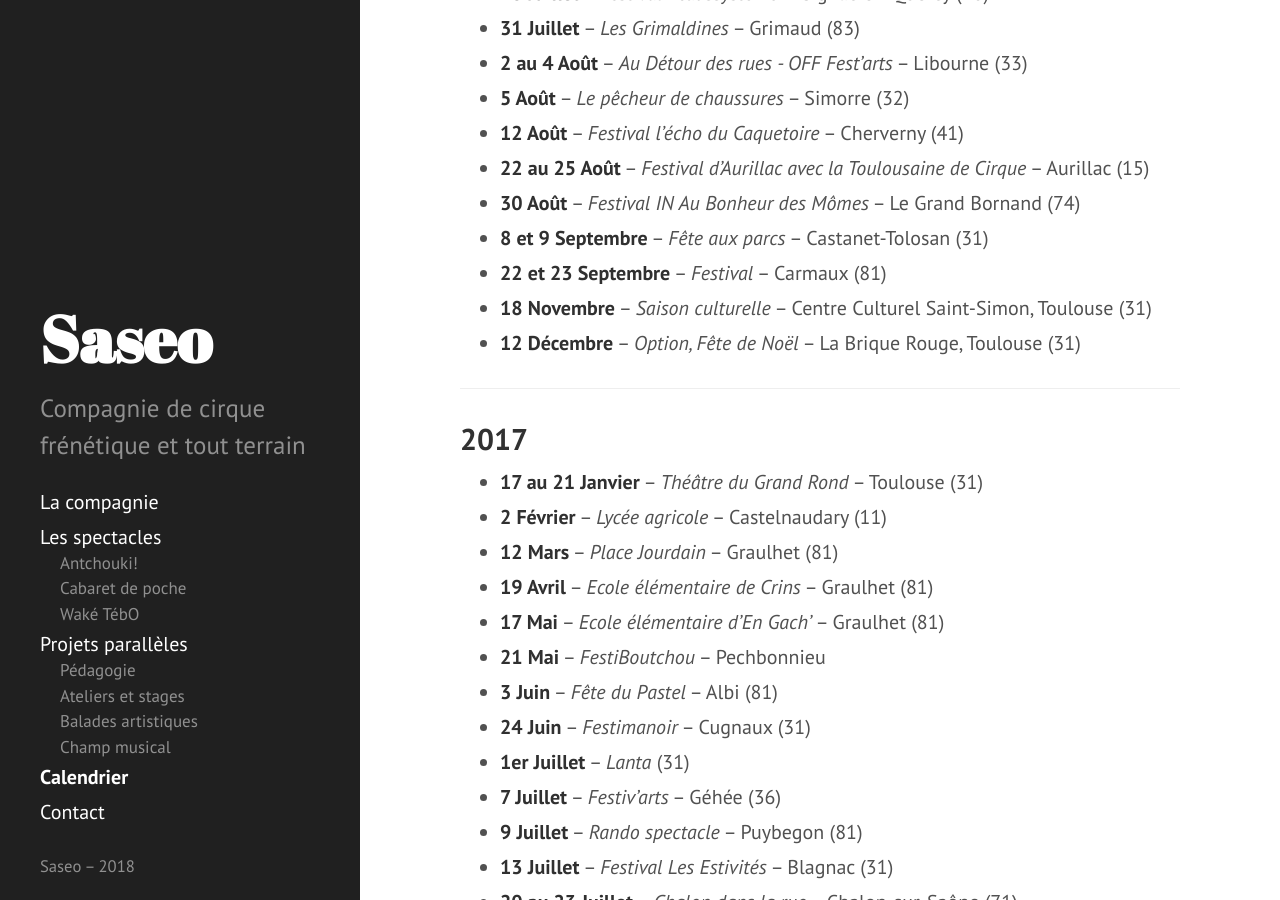
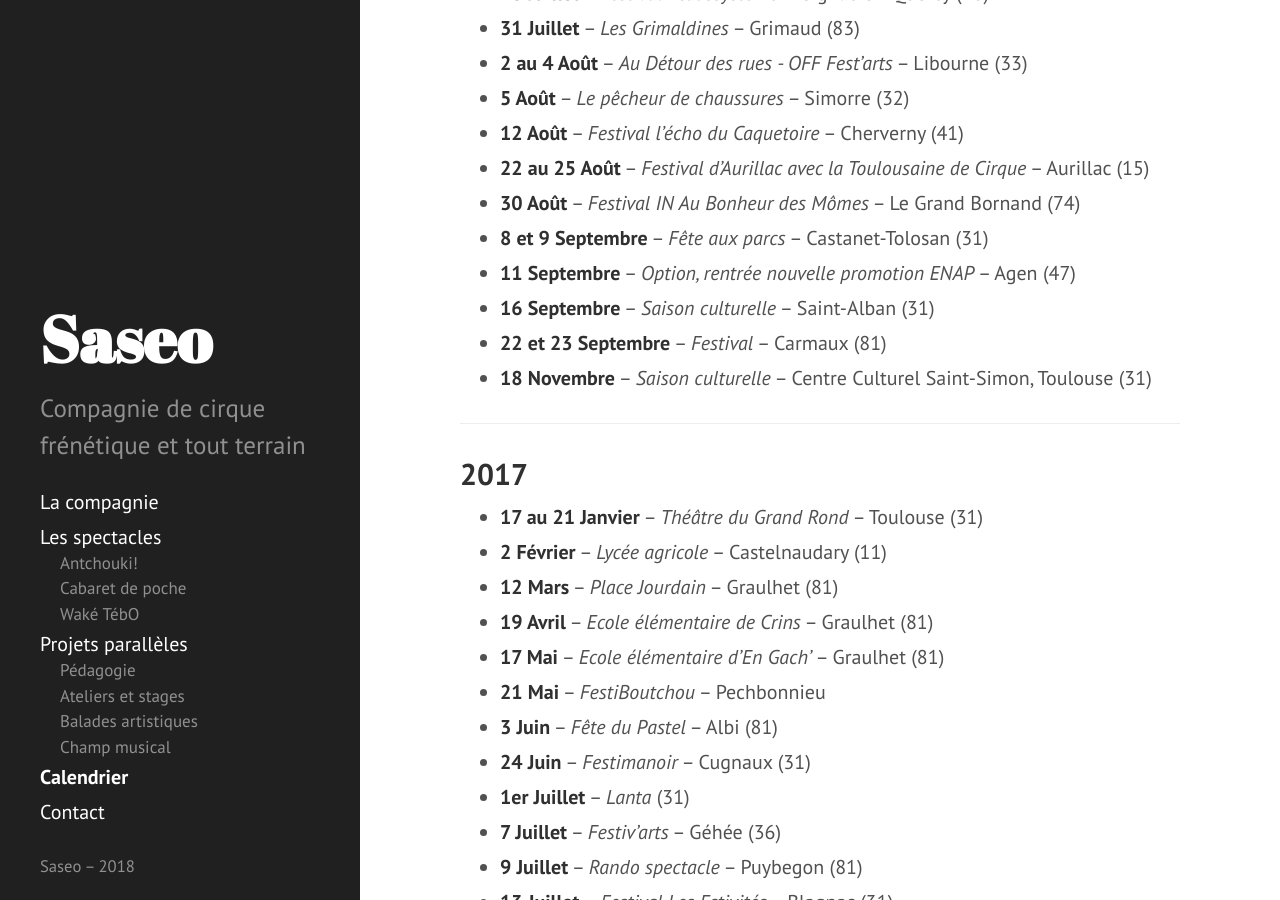
Before and after one commit to rizoom/saseo.org, a Jekyll site: the page built from calendrier.md, in a window 1280 px wide and 900 px high, scrolled down 815 px. Built offline with Jekyll 4.4.1, drawn with Linux system fonts in a browser that asks for light colours.

Commit message:
Mise à jour Calendrier 2018
Lorraine

```diff
--- a/calendrier.md
+++ b/calendrier.md
@@ -31,9 +31,10 @@ sidebar_order: 3
 - **22 au 25 Août** -- _Festival d'Aurillac avec la Toulousaine de Cirque_ -- Aurillac (15)
 - **30 Août** -- _Festival IN Au Bonheur des Mômes_ -- Le Grand Bornand (74)
 - **8 et 9 Septembre** -- _Fête aux parcs_ -- Castanet-Tolosan (31)
+- **11 Septembre** -- _Option, rentrée nouvelle promotion ENAP_ -- Agen (47)
+- **16 Septembre** -- _Saison culturelle_ -- Saint-Alban (31)
 - **22 et 23 Septembre** -- _Festival_ -- Carmaux (81)
 - **18 Novembre** -- _Saison culturelle_ -- Centre Culturel Saint-Simon, Toulouse (31)
-- **12 Décembre** -- _Option, Fête de Noël_ -- La Brique Rouge, Toulouse (31)
 
 ---
 
```
